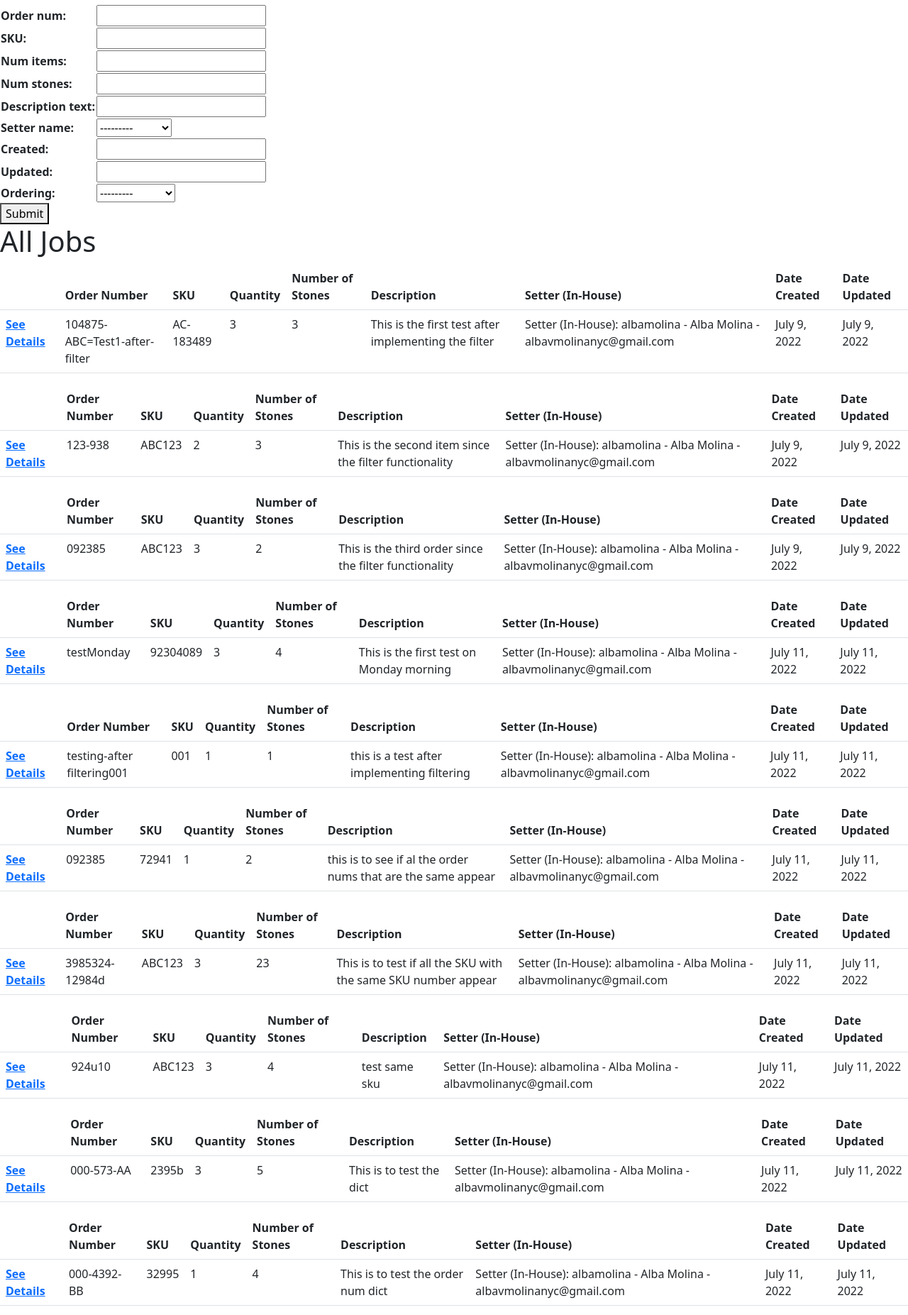
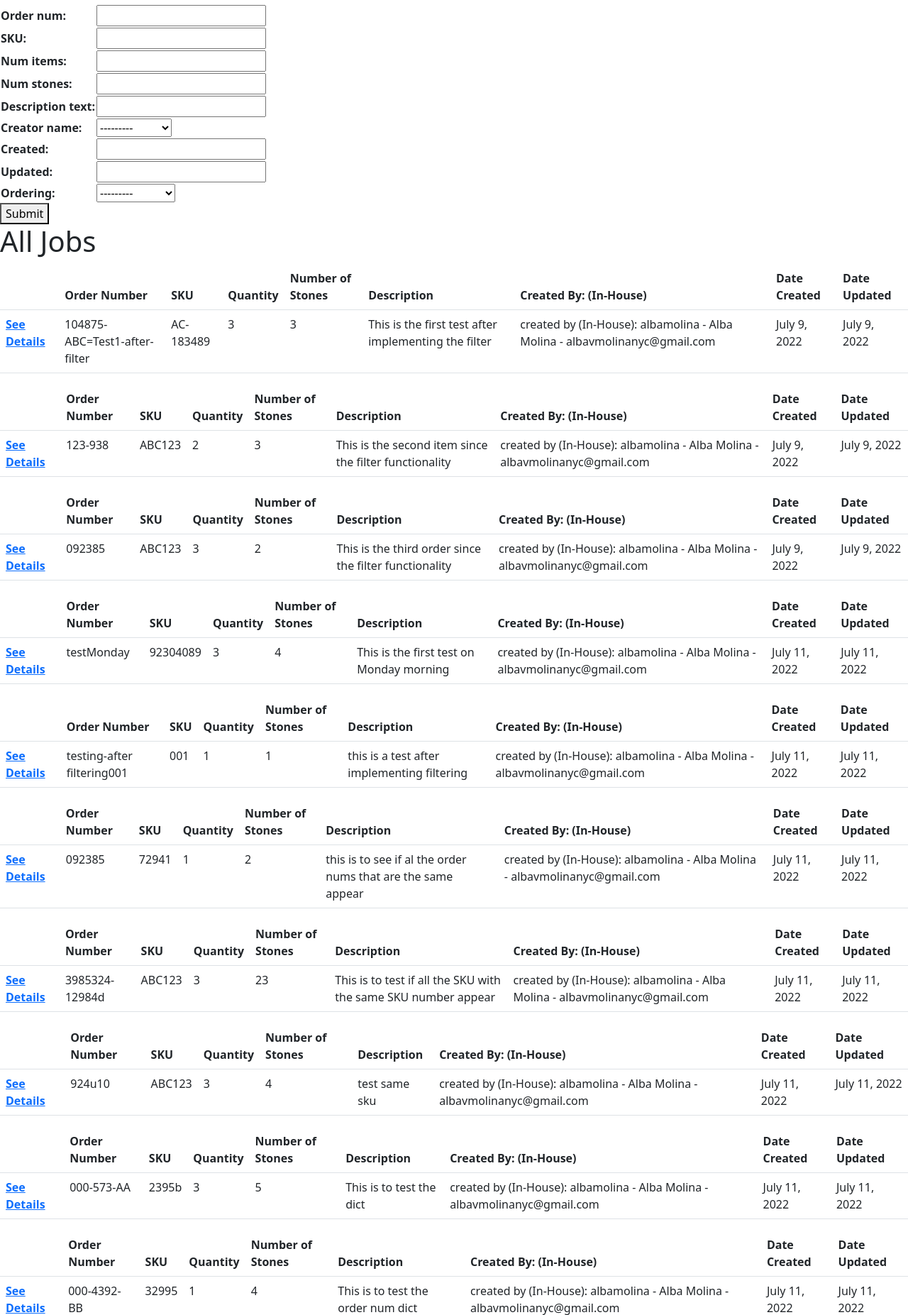
Before and after one commit to alba-molina-nyc/production_tracking_system, a Django app: page / in a window 1280 px wide. Shown: the part 106-1959 px from the top of the page at 71% size. Run offline with Django 4.2, Linux system fonts and the light colour scheme; data comes from the database, SQL or seed files in the repository.

Commit message:
change model from "setter" to "created by"

```diff
--- a/asystem/thetracker/models.py
+++ b/asystem/thetracker/models.py
@@ -10,12 +10,12 @@ class Job(models.Model):
     num_items = models.IntegerField()
     num_stones = models.IntegerField()
     description_text = models.TextField()
-    setter_name = models.ForeignKey(User, on_delete=models.PROTECT)
+    creator_name = models.ForeignKey(User, on_delete=models.PROTECT)
     created = models.DateField(auto_now_add=True)
     updated = models.DateField(auto_now=True)
 
     def __str__(self):
-        return self.order_num + ' | ' + str(self.setter_name) + ' | ' + str(self.created)
+        return self.order_num + ' | ' + str(self.creator_name) + ' | ' + str(self.created)
 
     def get_absolute_url(self):
         return reverse('add-job')
--- a/asystem/thetracker/templates/home.html
+++ b/asystem/thetracker/templates/home.html
@@ -28,7 +28,7 @@
         <th scope="col">Quantity</th>
         <th scope="col">Number of Stones</th>
         <th scope="col">Description</th>
-        <th scope="col">Setter (In-House)</th>
+        <th scope="col">Created By: (In-House)</th>
         <th scope="col">Date Created</th>
         <th scope="col">Date Updated</th>
       </tr>
@@ -45,9 +45,9 @@
         <td>{{ job.num_items }}</td>
         <td>{{ job.num_stones }}</td>
         <td>{{ job.description_text }}</td>
-        <td>Setter (In-House): {{ job.setter_name }} - {{ job.setter_name.first_name }}
-          {{ job.setter_name.last_name }}
-          - {{ job.setter_name.email }}</td>
+        <td>created by (In-House): {{ job.creator_name }} - {{ job.creator_name.first_name }}
+          {{ job.creator_name.last_name }}
+          - {{ job.creator_name.email }}</td>
         <td>{{ job.created }}</td>
         <td>{{ job.updated }}</td>
 
```
Also changed, not shown: asystem/thetracker/templates/job_details.html (+5 -2 lines), asystem/db.sqlite3, asystem/thetracker/migrations/0002_rename_setter_name_job_creator_name.py (added).
